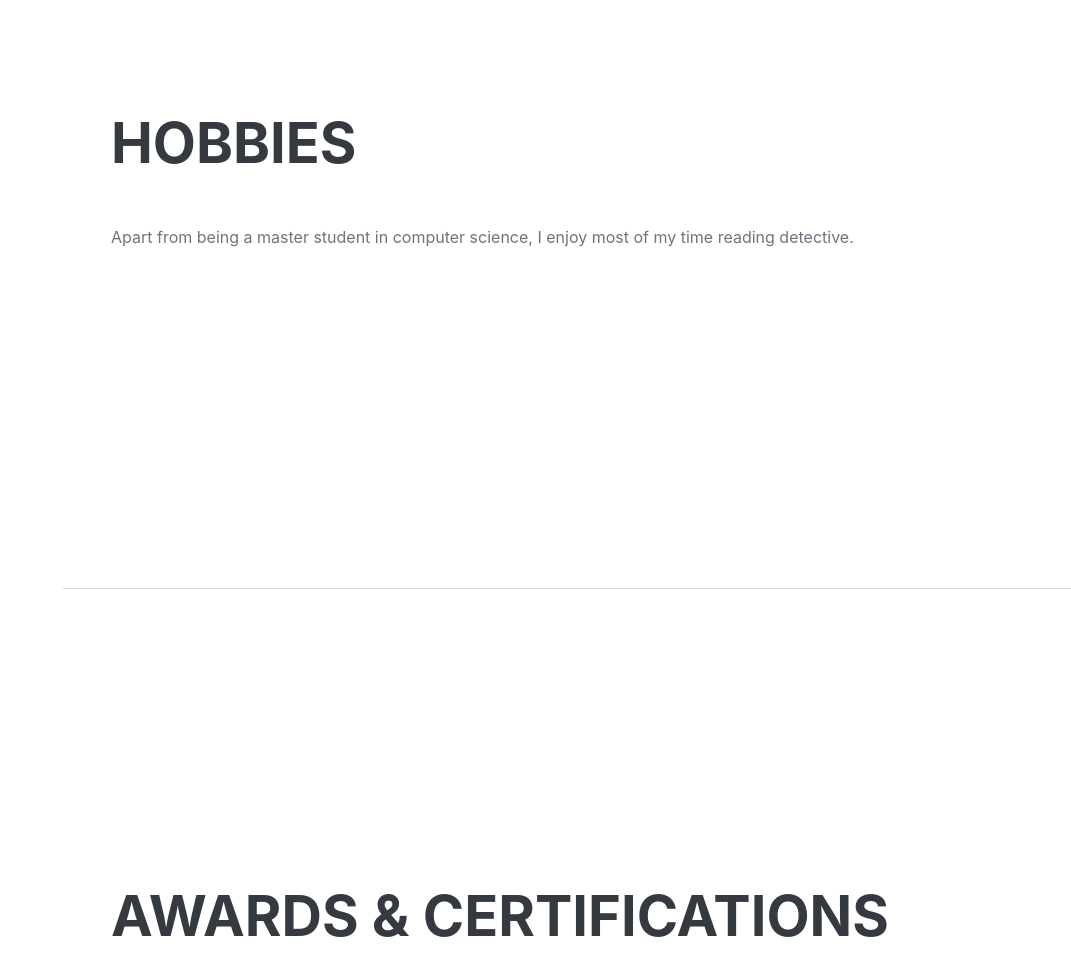
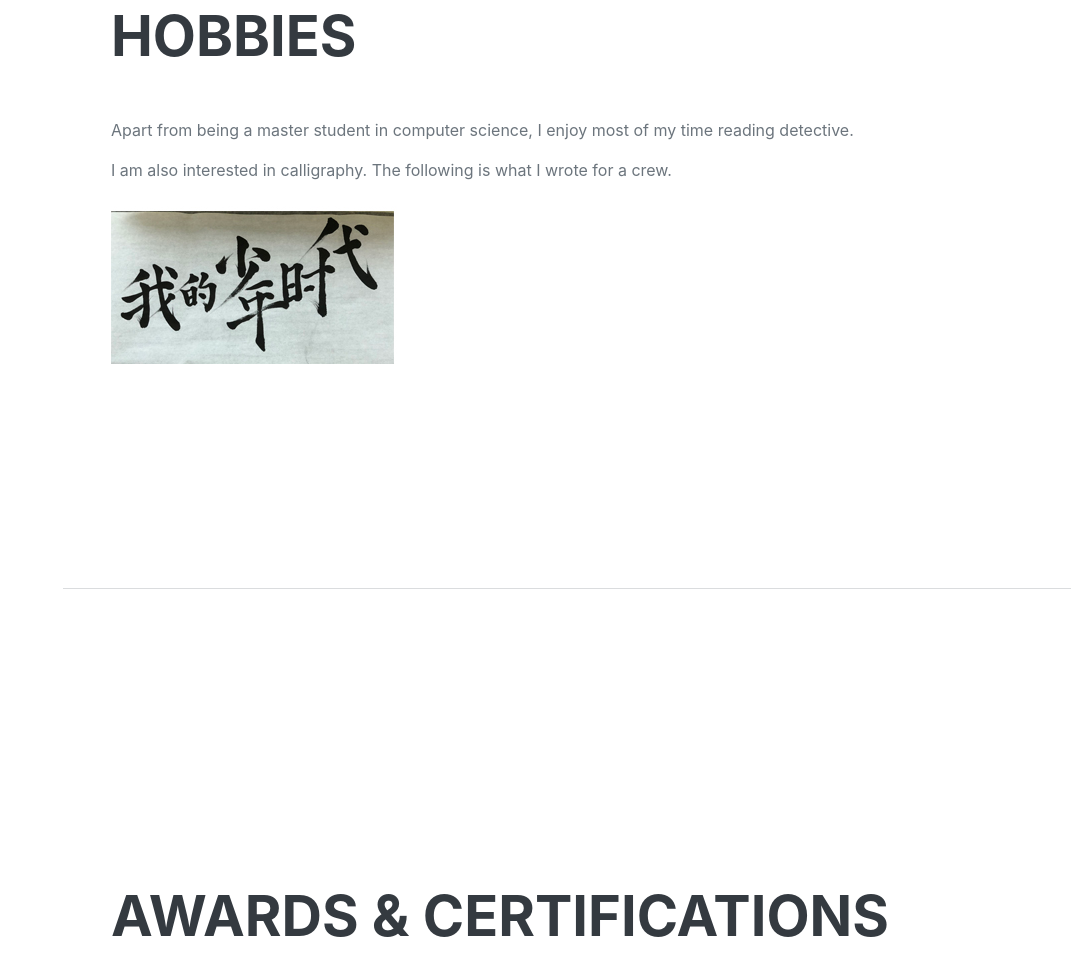
Before and after one commit to amandaay/Yuting-Shao.github.io, a plain HTML site: page index.html in a window 1280 px wide. Shown: the part 4515-5473 px from the top of the page, without its empty margins (209-1280 px from the left). Drawn offline with nearby package versions, Linux system fonts and the light colour scheme; a web font is replaced by a local one.

Commit message:
add hobby

```diff
--- a/index.html
+++ b/index.html
@@ -190,6 +190,8 @@
                 <div class="resume-section-content">
                     <h2 class="mb-5">Hobbies</h2>
                     <p>Apart from being a master student in computer science, I enjoy most of my time reading detective.</p>
+                    <p>I am also interested in calligraphy. The following is what I wrote for a crew.</p>
+                    <span class="d-none d-lg-block"><img class="img-fluid img-profile mx-auto mb-2" src="assets/img/calligraphy.jpg" alt="yuting calligraphy" /></span>
                 </div>
             </section>
             <hr class="m-0" />
```
Also changed, not shown: assets/img/calligraphy.jpg (added).
